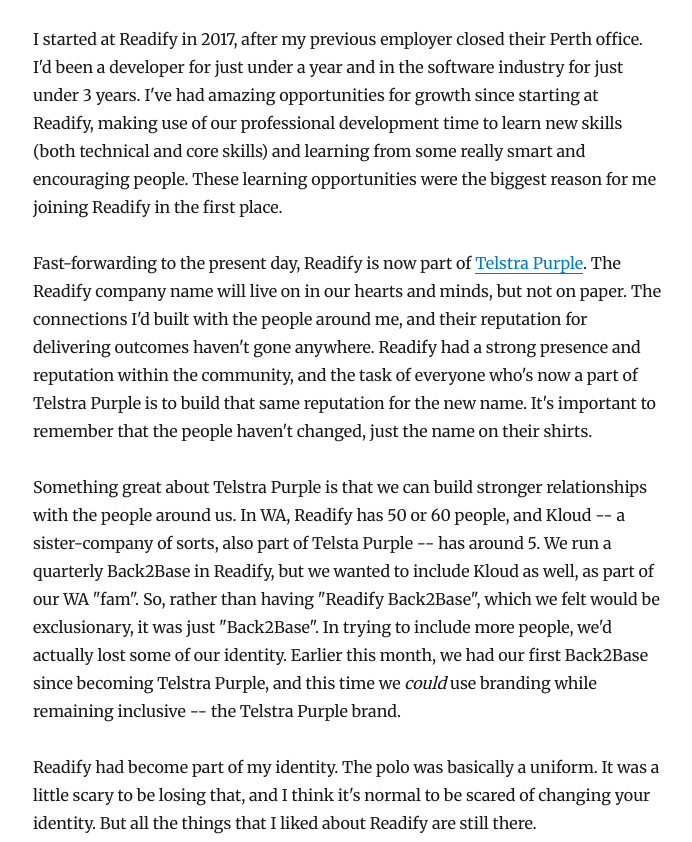
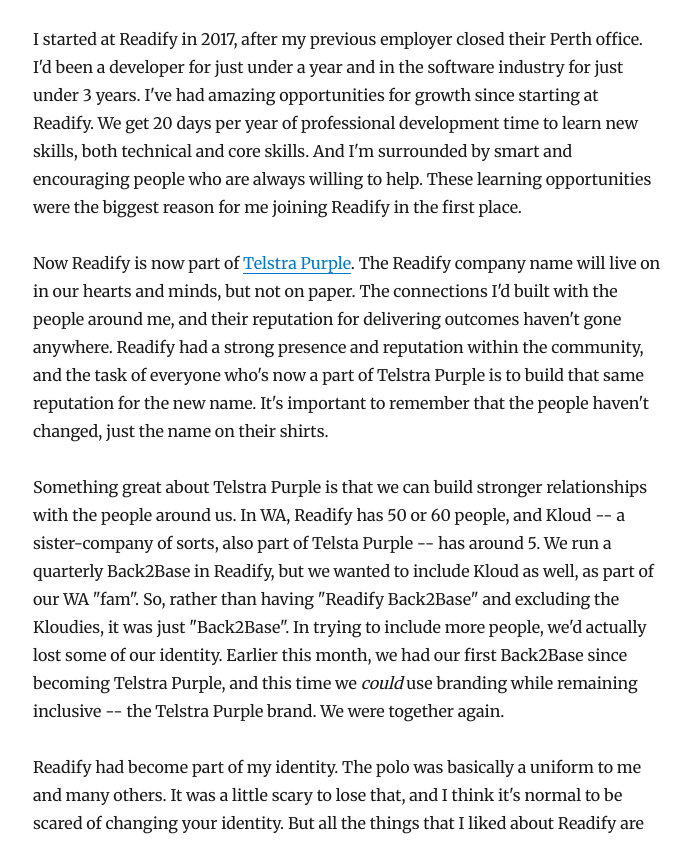
Before and after one commit to bplowry/bplowry.github.io, a Gatsby site: page /becoming-telstra-purple/ in a window 1280 px wide. Shown: the part 170-1012 px from the top of the page, without its empty margins (292-984 px from the left). Built offline with nearby package versions, Linux system fonts and the light colour scheme; Gatsby itself is replaced by a stand-in of ours; some packages are replaced by stand-ins of ours.

Commit message:
Tweak wording of Becoming Telstra Purple

```diff
--- a/content/blog/becoming-telstra-purple/index.md
+++ b/content/blog/becoming-telstra-purple/index.md
@@ -7,7 +7,7 @@ and different parts of Telstra
 to form Telstra Purple,
 the largest Australian-owned technology services business.
 
-In this post, I'll give my thoughts on the changes,
+I'll give my thoughts on the changes,
 and why I'm excited for the future."
 ---
 
@@ -15,14 +15,13 @@ I started at Readify in 2017,
 after my previous employer closed their Perth office.
 I'd been a developer for just under a year
 and in the software industry for just under 3 years.
-I've had amazing opportunities for growth since starting at Readify,
-making use of our professional development time to learn new skills
-(both technical and core skills)
-and learning from some really smart and encouraging people.
+I've had amazing opportunities for growth since starting at Readify.
+We get 20 days per year of professional development time to learn new skills,
+both technical and core skills.
+And I'm surrounded by smart and encouraging people who are always willing to help.
 These learning opportunities were the biggest reason for me joining Readify in the first place.
 
-Fast-forwarding to the present day,
-Readify is now part of [Telstra Purple](https://purple.telstra.com).
+Now Readify is now part of [Telstra Purple](https://purple.telstra.com).
 The Readify company name will live on in our hearts and minds,
 but not on paper.
 The connections I'd built with the people around me,
@@ -39,21 +38,21 @@ and Kloud -- a sister-company of sorts, also part of Telsta Purple -- has around
 We run a quarterly Back2Base in Readify,
 but we wanted to include Kloud as well,
 as part of our WA "fam".
-So, rather than having "Readify Back2Base",
-which we felt would be exclusionary,
+So, rather than having "Readify Back2Base" and excluding the Kloudies,
 it was just "Back2Base".
 In trying to include more people, we'd actually lost some of our identity.
 Earlier this month, we had our first Back2Base since becoming Telstra Purple,
 and this time we _could_ use branding while remaining inclusive --
 the Telstra Purple brand.
+We were together again.
 
 Readify had become part of my identity.
-The polo was basically a uniform.
-It was a little scary to be losing that,
+The polo was basically a uniform to me and many others.
+It was a little scary to lose that,
 and I think it's normal to be scared of changing your identity.
 But all the things that I liked about Readify are still there.
 
 The perks are the same, the work is the same
-(for now -- exciting things to come!),
+(for now -- joining forces opens some exciting new avenues),
 the people are the same,
 and the shirts are coming!
```
